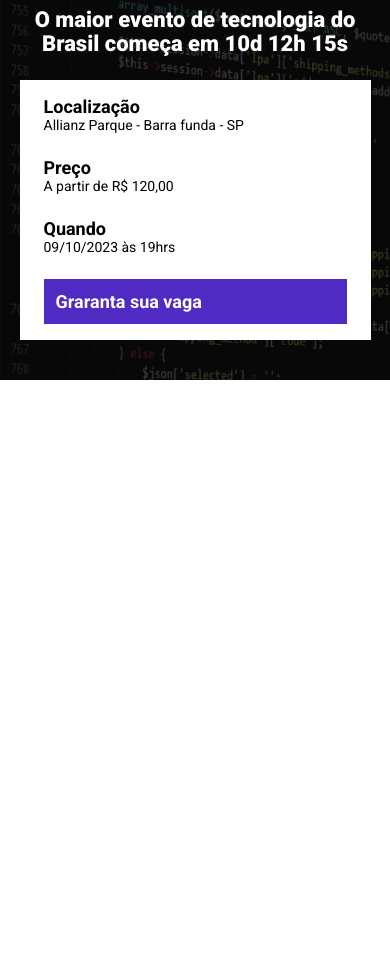
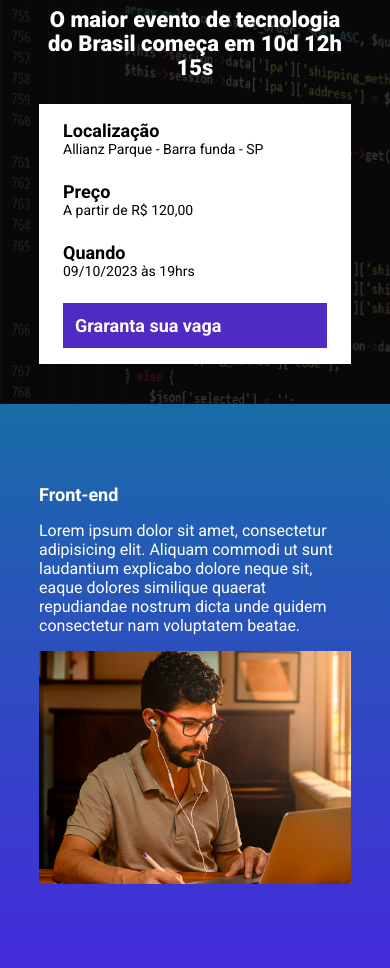
Before and after one commit to jonattasmoraes/ebac_tech_talks, a website built with Parcel: page src/index.html in a window 390 px wide. Shown: the part 96-1064 px from the top of the page. Before the commit the page ends 844 px from the top, so only its background shows below. Built offline with nearby package versions, Linux system fonts and the light colour scheme.

Commit message:
Add new section

```diff
--- a/src/index.html
+++ b/src/index.html
@@ -35,6 +35,17 @@
         </div>
     </div>
 </header>
+<section class="event">
+    <div class="container">
+        <div class="event__details">
+            <h2 class="event__details__title">Front-end</h2>
+            <p class="event__details__discription">
+                Lorem ipsum dolor sit amet, consectetur adipisicing elit. Aliquam commodi ut sunt laudantium explicabo dolore neque sit, eaque dolores similique quaerat repudiandae nostrum dicta unde quidem consectetur nam voluptatem beatae.
+            </p>
+        </div>
+        <img class="event__image" src="images/frontend.png" alt="Front-end">
+    </div>
+</section>
     <script src="scripts/main.js"></script>
 </body>
 </html>
--- /dev/null
+++ b/src/styles/_event.scss
@@ -0,0 +1,44 @@
+.event {
+    padding: 80px 0;
+    background-image: linear-gradient(#186CA7, #442bdb);
+
+    .container {
+        display: flex;
+    }
+
+    &__image {
+        max-width: 360px;
+    }
+
+    &__details {
+        margin-right: 40px;
+
+        &__title {
+            margin-bottom: 16px;
+            font-size: 18px;
+            font-weight: bold;
+            margin-bottom: 16px;
+        }
+
+        &__description {
+            font-size: 16px;
+            line-height: 22px;
+        }
+    }
+
+    @media (max-width: 640px) {
+
+        .container {
+            display: block;
+        }
+
+        &__image {
+            width: 100%;
+        }
+
+        &__details {
+            margin-right: 0;
+            margin-bottom: 16px;
+        }
+    }
+}
--- a/src/styles/main.scss
+++ b/src/styles/main.scss
@@ -1,6 +1,7 @@
 @use 'hero';
 @use 'components/infos_bar';
 @use 'components/buttons';
+@use 'event';
 
 * {
     margin: 0;
@@ -16,11 +17,11 @@
     width: 100%;
     margin: 0 auto;
 
+    @media (max-width: 1024px) {
+        max-width: 90%;
+    }
+
     @media (max-width: 640px) {
         max-width: 80%;
     }
-
-    @media (max-width: 1024px) {
-        max-width: 90%;
-    }
 }
```
